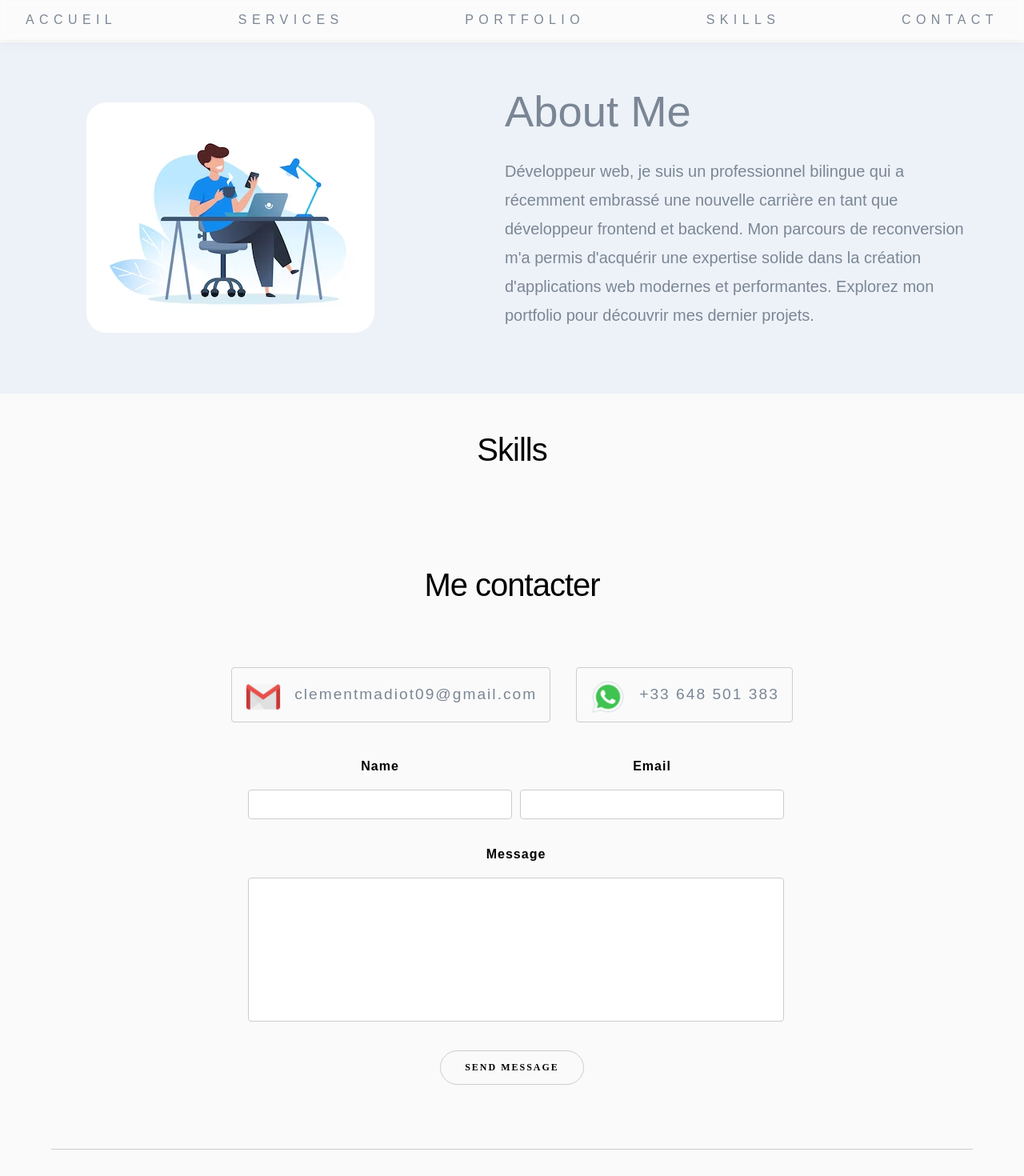
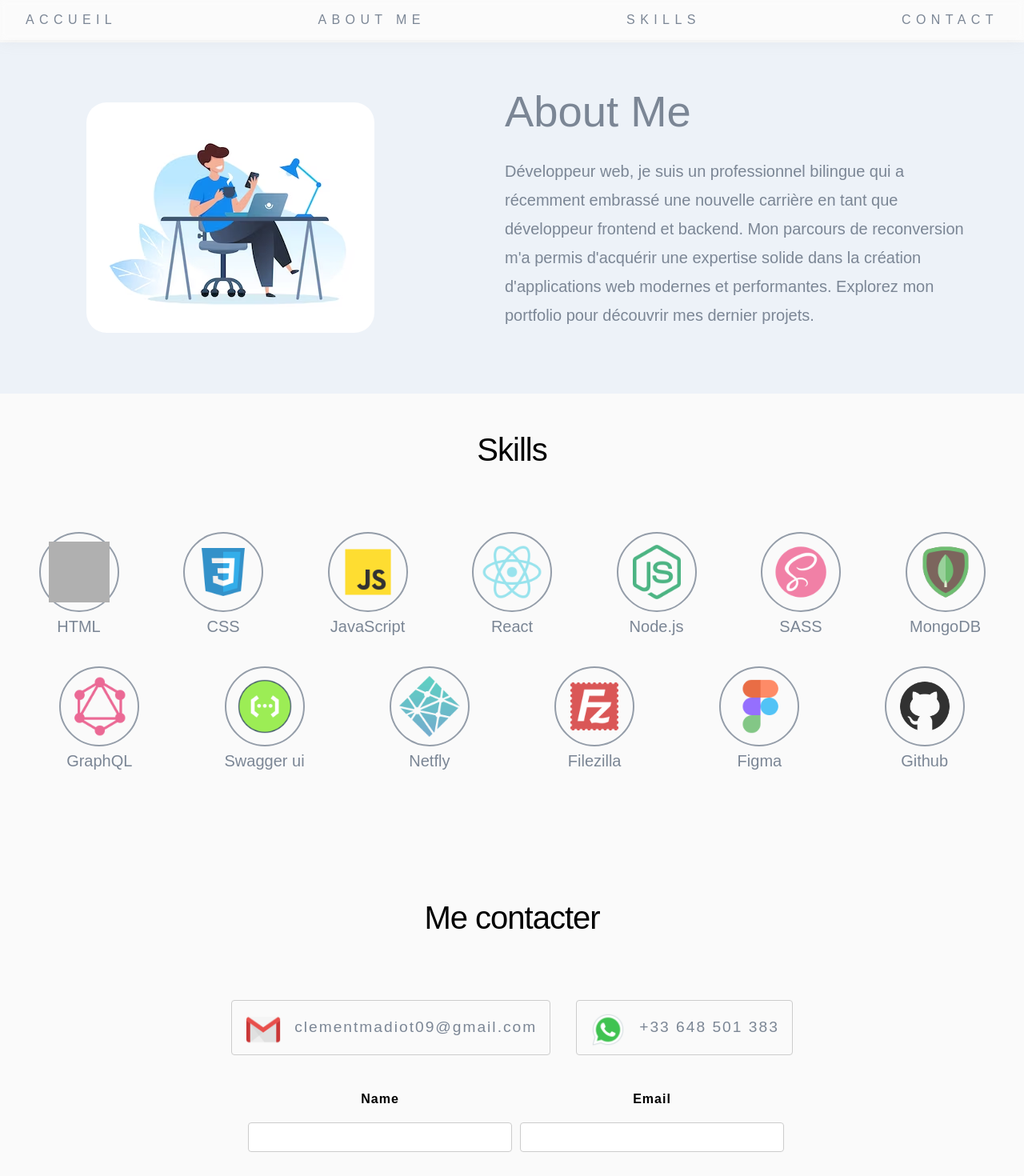
Before and after one commit to ClementMadiot/OC_P8_Portfolio, a React (Create React App) app: page /about in a window 1280 px wide. Shown: the top 1470 px of the page at 80% size. Built offline with nearby package versions, Linux system fonts and the light colour scheme; grey boxes are pictures that could not be loaded; a web font is replaced by a local one.

Commit message:
create data + fix navbar

```diff
--- a/src/components/NavBar.js
+++ b/src/components/NavBar.js
@@ -1,17 +1,11 @@
 import React from 'react'
-import {  NavLink } from 'react-router-dom'
-
-
 
 const NavBar = () => {
   return (
     <nav id="navbar">
       <ul>
         <li>
-          <NavLink to="/" href="#accueil">
-            accueil
-          </NavLink>
-          {/* <a href="#accueil"></a> */}
+          <a href="#accueil">accueil</a>
         </li>
         <li>
           <a href="#services">services</a>
--- /dev/null
+++ b/src/components/NavBarAbout.js
@@ -0,0 +1,27 @@
+import React from 'react';
+import {  NavLink } from 'react-router-dom'
+
+const NavBarAbout = () => {
+  return (
+    <nav id="navbar">
+      <ul>
+        <li>
+          <NavLink to="/" href="#accueil">
+            accueil
+          </NavLink>
+        </li>
+        <li>
+          <a href="#about">About me</a>
+        </li>
+        <li>
+          <a href="#skills">skills</a>
+        </li>
+        <li>
+          <a href="#contact">contact</a>
+        </li>
+      </ul>
+    </nav>
+  );
+};
+
+export default NavBarAbout;
--- a/src/components/Portfolio.js
+++ b/src/components/Portfolio.js
@@ -1,30 +1,25 @@
 import React from 'react'
-import Sophie from '../assets/images/Sophie-v2.PNG'
-import Kasa from '../assets/images/Kasa-v2.PNG'
-import Grimoire from '../assets/images/Grimoire-v2.PNG'
-import { Link, NavLink } from 'react-router-dom'
+import { projet } from '../data/projet'
 
 const Portfolio = () => {
   return (
     <section id="portfolio">
       <h2>Portfolio</h2>
       <div className="services-all">
-        {/* First  */}
-        <div className="portfolio-block">
-          <img src={Sophie} alt="Portfolio" />
+
+      {projet.map(({ id, title, cover, description, language, lien })=> (
+        <div key={id} className="portfolio-block">
+          <img src={cover} alt={title} />
           <div className="porfolio-description">
-            <h3>Portfolio</h3>
+            <h3>{title}</h3>
             <p>
-              Récupération des données de l'API. Intégration des fonctionnalités
-              de filtrage d'images. Page de connexion pour l'administrateur du
-              site. Modalité d'upload et de supression de médias qui permet une
-              mise à jour facile et rapide du portfolio.
+            {description}
               <br />
               <br />
-              Javascript , CSS, Swagger UI
+              {language}
             </p>
             <a
-              href="https://github.com/ClementMadiot/OC-Portfolio-Sophie-Bluel-P3"
+              href={lien}
               target="_blank"
               rel="noopener noreferrer"
               className="button"
@@ -33,58 +28,11 @@ const Portfolio = () => {
             </a>
           </div>
         </div>
-        {/* Second  */}
-        <div className="portfolio-block">
-          <img src={Kasa} alt="Kasa" />
-          <div className="porfolio-description">
-            <h3>Kasa</h3>
-            <p>
-              Kasa est une plateforme de location d'appartements. Avec React,
-              j'ai créé les composants et les routes de l'application. J'ai
-              implémenté une galerie de photos intuitive et des Collapses
-              optimisés pour une navigation agréable.
-              <br />
-              <br />
-              React, Sass, NodeJS
-            </p>
-            <a
-              href="https://github.com/ClementMadiot/OC-Kasa-P6"
-              target="_blank"
-              rel="noopener noreferrer"
-              className="button"
-            >
-              Repo Github
-            </a>
-          </div>
-        </div>
-        {/* Third  */}
-        <div className="portfolio-block">
-          <img src={Grimoire} alt="Grimoire" />
-          <div className="porfolio-description">
-            <h3>Mon vieux grimoire</h3>
-            <p>
-              Site de notation de livres, avec une authentification sécurisée,
-              une gestion des livres et de l'optimisation des images upload. Les
-              membres peuvent noter les livres et le site calcule une moyenne
-              pour chaque ouvrage.
-              <br />
-              <br />
-              React , Node.js , MongoDB
-            </p>
 
-            <a
-              href="https://github.com/ClementMadiot/OC_Mon_Vieux_Grimoire_P7"
-              target="_blank"
-              rel="noopener noreferrer"
-              class="button"
-            >
-              Repo Github
-            </a>
-          </div>
-        </div>
+      ))}
+
       </div>
     </section>
   )
 }
-
 export default Portfolio
--- a/src/components/Skills.js
+++ b/src/components/Skills.js
@@ -1,9 +1,20 @@
 import React from 'react'
+import { skillItem } from '../data/skillsItem'
 
 const Skills = () => {
   return (
     <section id="skills">
       <h2>Skills</h2>
+      <div className="skills-list">
+        {skillItem.map(({ id, cover, title }) => (
+          <div key={id} className="skills-item">
+            <div className="skills-round">
+              <img src={cover} alt={title} />
+            </div>
+            <p>{title}</p>
+          </div>
+        ))}
+      </div>
     </section>
   )
 }
--- /dev/null
+++ b/src/data/projet.js
@@ -0,0 +1,31 @@
+import Sophie from '../assets/images/Sophie-v2.PNG'
+import Kasa from '../assets/images/Kasa-v2.PNG'
+import Grimoire from '../assets/images/Grimoire-v2.PNG'
+
+export const projet = [
+  {
+    id: 'F9hRtugg',
+    title: "Portfolio",
+    cover: Sophie,
+    description: "Récupération des données de l'API. Intégration des fonctionnalités de filtrage d'images. Page de connexion pour l'administrateur du site. Modalité d'upload et de supression de médias qui permet une mise à jour facile et rapide du portfolio.",
+    language: "Javascript , CSS, Swagger UI",
+    lien: "https://github.com/ClementMadiot/OC-Portfolio-Sophie-Bluel-P3"
+  },
+  {
+    id: 'GLypa4Re',
+    title: "Kasa",
+    cover: Kasa,
+    description: "Kasa est une plateforme de location d'appartements. Avec React, j'ai créé les composants et les routes de l'application. J'ai implémenté une galerie de photos intuitive et des Collapses optimisés pour une navigation agréable.",
+    language: "React, Sass, NodeJS",
+    lien: "https://github.com/ClementMadiot/OC-Kasa-P6"
+  },
+  {
+    id: '89ZpyNHv',
+    title: "Mon Vieux Grimoire ",
+    cover: Grimoire,
+    description: "Site de notation de livres, avec une authentification sécurisée, une gestion des livres et de l'optimisation des images upload. Les membres peuvent noter les livres et le site calcule une moyenne pour chaque ouvrage.",
+    language: "React , Node.js , MongoDB",
+    lien: "https://github.com/ClementMadiot/OC_Mon_Vieux_Grimoire_P7"
+  },
+
+]
--- /dev/null
+++ b/src/data/skillsItem.js
@@ -0,0 +1,81 @@
+import Html from "../assets/images/icons8-html-96.png";
+import Css from "../assets/images/icons8-css-96.png";
+import JavaScript from "../assets/images/icons8-javascript-96.png";
+import React from "../assets/images/icons8-react-native-96.png";
+import NodeJS from "../assets/images/icons8-node-js-96.png";
+import Sass from "../assets/images/icons8-sass-avatar-96.png";
+import MongoDB from "../assets/images/icons8-mongodb-96.png";
+import GraphQL from "../assets/images/icons8-graphql-96.png";
+import Swagger from "../assets/images/icons8-swagger-96.png";
+import Netfly from "../assets/images/icons8-netlify-96.png";
+import Filezilla from "../assets/images/icons8-filezilla-96.png";
+import Figma from "../assets/images/icons8-figma-96.png";
+import Github from "../assets/images/icons8-github-128.png";
+
+export const skillItem = [
+  {
+    id: "5u8sfAATu",
+    title: "HTML",
+    cover: Html
+  },
+  {
+    id: "62iSUrhr9",
+    title: "CSS",
+    cover: Css
+  },
+  {
+    id: "Cb26oCsgM",
+    title: "JavaScript",
+    cover: JavaScript
+  },
+  {
+    id: "dXY7yX4kt",
+    title: "React",
+    cover: React
+  },
+  {
+    id: "SSZmf9Bd8",
+    title: "Node.js",
+    cover: NodeJS
+  },
+  {
+    id: "zTLahh3wW",
+    title: "SASS",
+    cover: Sass
+  },
+  {
+    id: "3N8QwgAq7",
+    title: "MongoDB",
+    cover: MongoDB
+  },
+  {
+    id: "hbHbQQLU6",
+    title: "GraphQL",
+    cover: GraphQL
+  },
+  {
+    id: "Lo2QpbDAN",
+    title: "Swagger ui",
+    cover: Swagger
+  },
+  {
+    id: "B67A5f2hQ",
+    title: "Netfly",
+    cover: Netfly
+  },
+  {
+    id: "HoGiAn72e",
+    title: "Filezilla",
+    cover: Filezilla
+  },
+  {
+    id: "kUbo8W4cE",
+    title: "Figma",
+    cover: Figma
+  },
+  {
+    id: "Bn7BU9Mfg",
+    title: "Github",
+    cover: Github
+  },
+]
--- a/src/pages/About.js
+++ b/src/pages/About.js
@@ -1,14 +1,15 @@
 import React from 'react'
-import NavBar from '../components/NavBar'
+import NavBarAbout from '../components/NavBarAbout'
 import Skills from '../components/Skills'
 import Footer from '../components/Footer'
 import AboutMe from '../components/AboutMe'
 import Contact from '../components/Contact'
 
+
 const About = () => {
   return (
     <div>
-      <NavBar />
+      <NavBarAbout/>
       <AboutMe />
       <Skills />
       <Contact/>
--- a/src/style/components/contact.scss
+++ b/src/style/components/contact.scss
@@ -15,7 +15,7 @@ flex-wrap: wrap;
 width: 46px;
 height: 46px;
 margin: 0.8rem 0.5rem 0.5rem 0 ;
-transform: scale($img-scale);
+transform: scale(var(--img-scale));
 transition: transform 0.4s ease-in-out;
 }
 
@@ -48,7 +48,7 @@ transition: 0.3s ease;
 .contact-phone:has(:hover, :focus),
 .contact-mail:has(:hover, :focus){
 box-shadow: rgba(0, 0, 0, 0.11) 0px 10px 36px 0px, rgba(0, 0, 0, 0.025) 0px 0px 0px 1px;
-$img-scale: 1.10;
+--img-scale: 1.10;
 --img-text: 1.05
 }
 
--- a/src/style/components/service.scss
+++ b/src/style/components/service.scss
@@ -27,7 +27,7 @@
   margin: 0 0 18px 0;
   font-size: 1.9rem;
   letter-spacing: 0.06em;
-  color: $title-color;
+  color: var(--title-color);
   transition: color 0.3s ease-out;
 }
 
@@ -41,7 +41,7 @@ figure {
 .services-article img {
   width: 100%;
   transform-origin: center;
-  transform: scale($img-scale);
+  transform: scale(var(--img-scale));
   transition: transform 0.4s ease-in-out;
 }
 
@@ -50,10 +50,10 @@ figure {
 }
 
 .services-article:has(:hover, :focus) {
-  $img-scale: 1.1;
-  $title-color: $secondary-color;
-  $link-icon-translate: 0;
-  $link-icon-opacity: 1;
+  --img-scale: 1.1;
+  --title-color: $secondary-color;
+  --link-icon-translate: 0;
+  --link-icon-opacity: 1;
   box-shadow: rgba(0, 0, 0, 0.16) 0px 10px 36px 0px, rgba(0, 0, 0, 0.06) 0px 0px 0px 1px;
 }
 
--- a/src/style/components/skills.scss
+++ b/src/style/components/skills.scss
@@ -32,13 +32,13 @@
   backdrop-filter: blur(4px);
 }
 .skills-round:has(:hover, :focus){
-  $img-scale: 1.05;
+  --img-scale: 1.05;
   box-shadow: rgba(0, 0, 0, 0.11) 0px 10px 36px 0px, rgba(0, 0, 0, 0.025) 0px 0px 0px 1px;
 }
 
 .skills-round img{
   width: 76px;
   height: 76px;
-  transform: scale($img-scale);
+  transform: scale((--img-scale));
   transition: transform 0.4s ease-in-out;
 }
--- a/src/style/settings.scss
+++ b/src/style/settings.scss
@@ -8,11 +8,12 @@ $background-color: rgb(250, 250, 250);
 $background-2-color: rgb(237,242,248);
 $card-primary-white: rgb(240, 240, 240);
 $btn-color:rgba(135, 207, 235, 0.726);
-
-$img-scale: 1.001;
-$title-color: black;
-$link-icon-translate: -20px;
-$link-icon-opacity: 0;
+:root{
+  --img-scale: 1.001;
+  --title-color: black;
+  --link-icon-translate: -20px;
+  --link-icon-opacity: 0;
+}
 
 * {
   margin: 0;
@@ -67,3 +68,8 @@ p {
   font: 700 0.75rem "Source Sans Pro";
   transition: 0.2s
 }
+.button:hover,
+footer a:hover {
+    color: $secondary-color;
+    border: 1px solid $secondary-color;
+}
```
Also changed, not shown: src/assets/images/icons8-netlify-96.png (renamed from src/assets/images/icons8-netlify-a-cloud-computing-company-that-offers-hosting-and-serverless-backend-services-for-static-websites.-96.png).
